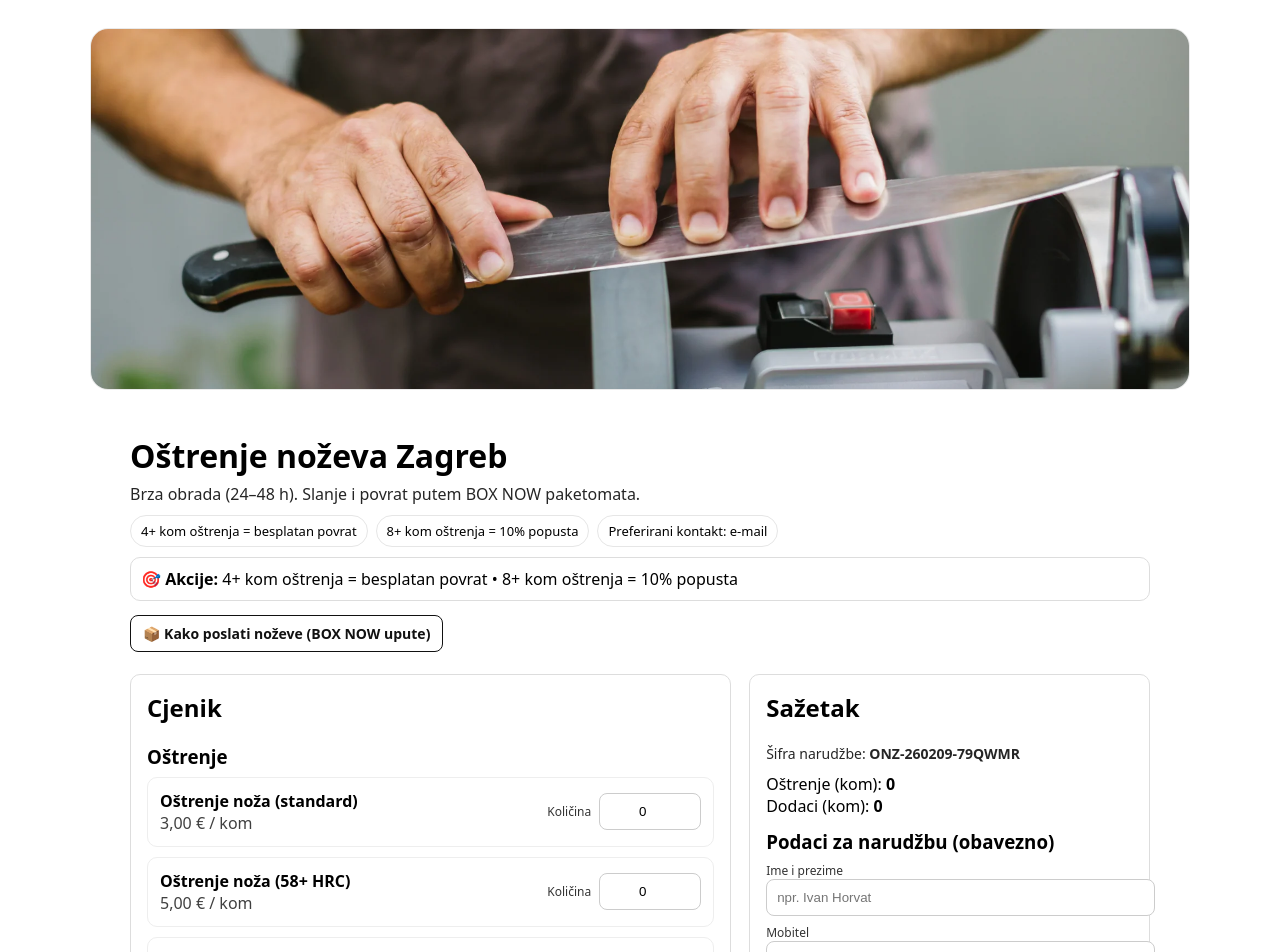
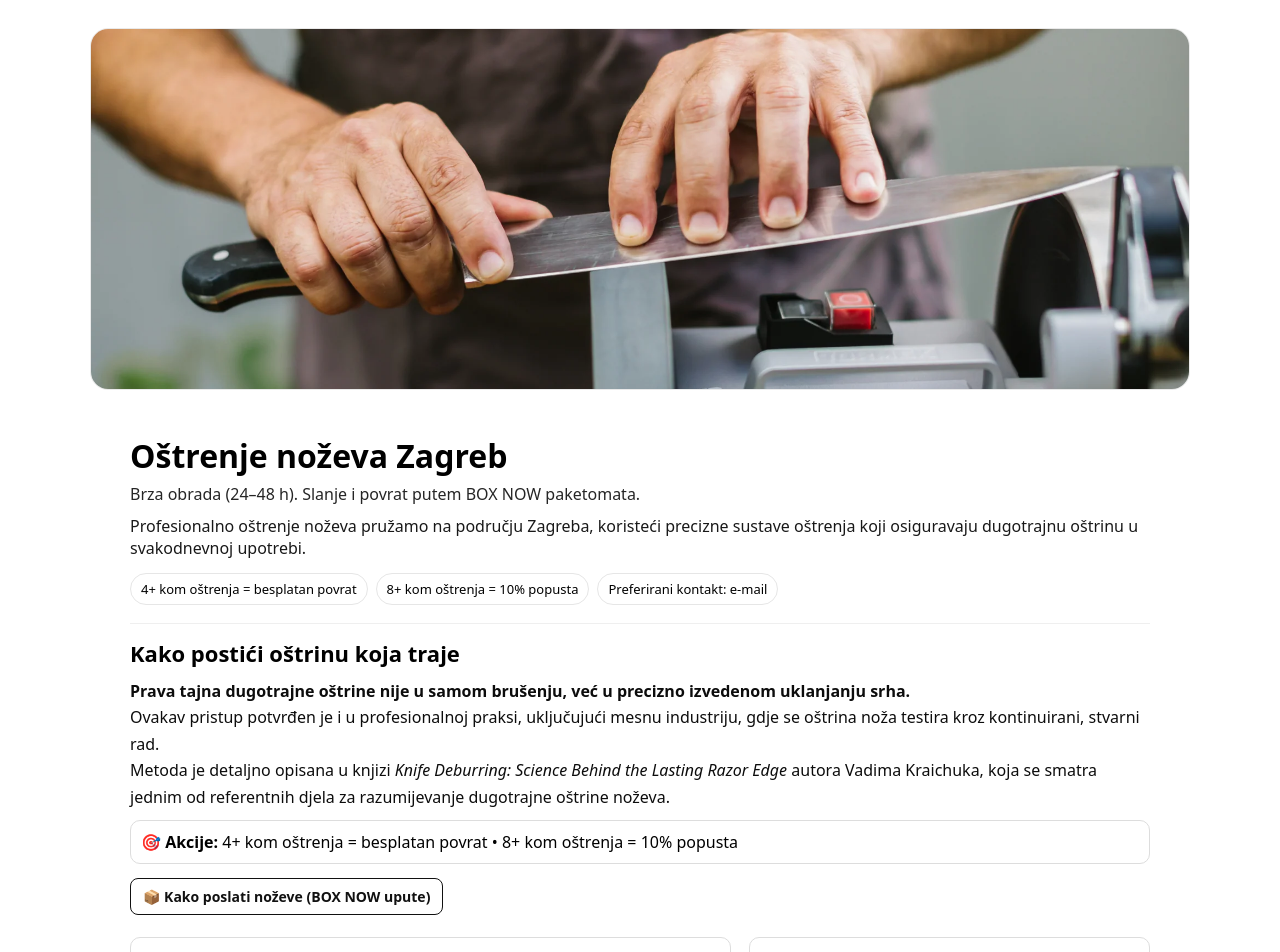
Before and after one commit to Nenad-cmd/ostrenje-nozeva-zagreb, a Next.js app: page / in a window 1280 px wide. Shown: the top 952 px of the page. Built offline with nearby package versions, Linux system fonts and the light colour scheme.

Commit message:
Update page.tsx

```diff
--- a/app/page.tsx
+++ b/app/page.tsx
@@ -251,6 +251,11 @@ export default function Page() {
           <p style={{ margin: "0 0 10px 0", opacity: 0.85 }}>
             Brza obrada (24–48 h). Slanje i povrat putem BOX NOW paketomata.
           </p>
+          <p style={{ margin: "0 0 14px 0", opacity: 0.9 }}>
+          Profesionalno oštrenje noževa pružamo na području Zagreba, koristeći precizne sustave oštrenja
+          koji osiguravaju dugotrajnu oštrinu u svakodnevnoj upotrebi.
+        </p>
+
 
           <div style={{ display: "flex", gap: 8, flexWrap: "wrap" }}>
             <span style={{ border: "1px solid #e6e6e6", borderRadius: 999, padding: "6px 10px", fontSize: 13 }}>
@@ -263,6 +268,23 @@ export default function Page() {
               Preferirani kontakt: e-mail
             </span>
           </div>
+          <section style={{ marginTop: 18, paddingTop: 14, borderTop: "1px solid #efefef" }}>
+  <h2 style={{ margin: "0 0 10px 0", fontSize: 22 }}>Kako postići oštrinu koja traje</h2>
+
+  <p style={{ margin: 0, lineHeight: 1.65, opacity: 0.95 }}>
+    <strong>
+      Prava tajna dugotrajne oštrine nije u samom brušenju, već u precizno izvedenom uklanjanju srha.
+    </strong>
+    <br />
+    Ovakav pristup potvrđen je i u profesionalnoj praksi, uključujući mesnu industriju, gdje se oštrina
+    noža testira kroz kontinuirani, stvarni rad.
+    <br />
+    Metoda je detaljno opisana u knjizi{" "}
+    <em>Knife Deburring: Science Behind the Lasting Razor Edge</em> autora Vadima Kraichuka, koja se smatra
+    jednim od referentnih djela za razumijevanje dugotrajne oštrine noževa.
+  </p>
+</section>
+
 
           <div style={{ marginTop: 10, padding: 10, border: "1px solid #ddd", borderRadius: 10 }}>
             <strong>🎯 Akcije:</strong> 4+ kom oštrenja = besplatan povrat • 8+ kom oštrenja = 10% popusta
```
